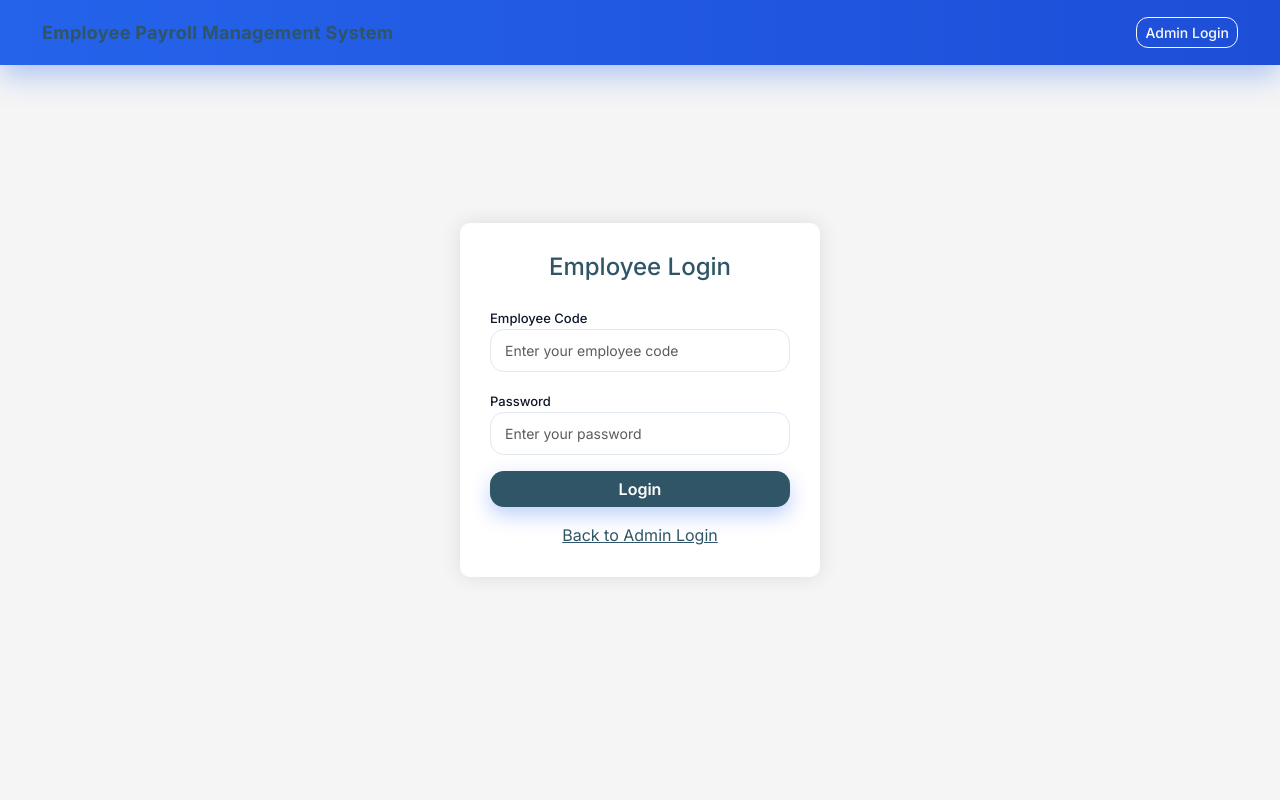
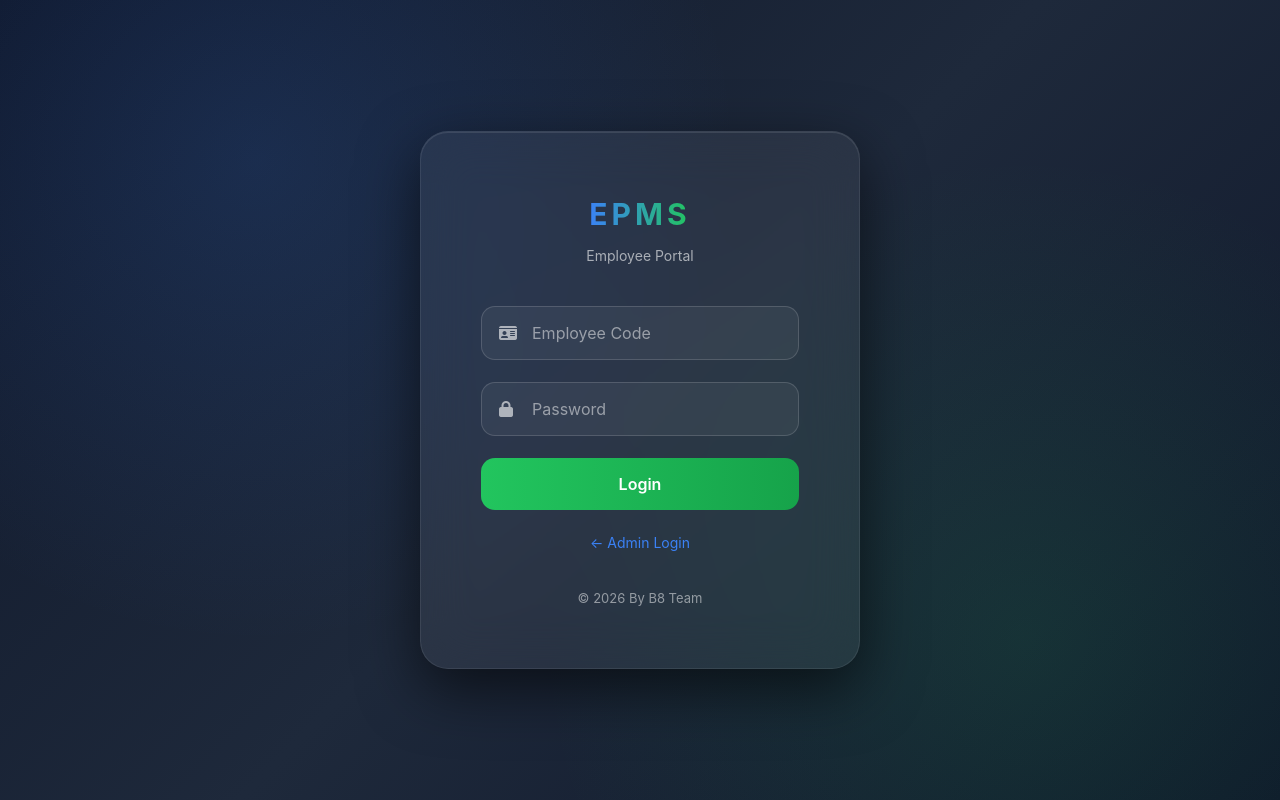
Before and after one commit to AyanMulani/EPMS12, a Flask app: page /employee/login in a window 1280 px wide. Run offline with Flask 3, Linux system fonts and the light colour scheme.

Commit message:
Update employee_login.html

```diff
--- a/templates/employee_login.html
+++ b/templates/employee_login.html
@@ -2,46 +2,160 @@
 <html>
 <head>
 <meta charset="utf-8">
-<title>EPMS - Employee Login</title>
+<title>EPMS – Employee Login</title>
+<meta name="viewport" content="width=device-width, initial-scale=1">
+
 <link href="https://cdn.jsdelivr.net/npm/bootstrap@5.3.2/dist/css/bootstrap.min.css" rel="stylesheet">
-<link rel="stylesheet" href="/static/style.css">
+<link href="https://cdnjs.cloudflare.com/ajax/libs/font-awesome/6.4.2/css/all.min.css" rel="stylesheet">
+
 <style>
-body {
-    background: #f5f5f5;
-    min-height: 100vh;
-    display: flex;
-    align-items: center;
-    justify-content: center;
+
+/* ===== Deep Premium Background ===== */
+body{
+    margin:0;
+    height:100vh;
+    display:flex;
+    align-items:center;
+    justify-content:center;
+    font-family:-apple-system, BlinkMacSystemFont, 'Segoe UI', sans-serif;
+    background:
+        radial-gradient(circle at 20% 20%, rgba(59,130,246,0.15), transparent 40%),
+        radial-gradient(circle at 80% 80%, rgba(34,197,94,0.12), transparent 40%),
+        linear-gradient(135deg,#0f172a,#1e293b,#0f172a);
 }
-.login-container {
-    max-width: 400px;
-    width: 100%;
-    padding: 20px;
+
+/* ===== Main Card ===== */
+.login-card{
+    width:100%;
+    max-width:440px;
+    padding:60px;
+    border-radius:28px;
+    background:rgba(255,255,255,0.06);
+    backdrop-filter:blur(25px);
+    border:1px solid rgba(255,255,255,0.08);
+    box-shadow:
+        0 20px 60px rgba(0,0,0,0.6),
+        inset 0 1px 0 rgba(255,255,255,0.1);
+    color:white;
 }
-.login-card {
-    background: white;
-    border-radius: 10px;
-    box-shadow: 0 0 20px rgba(0,0,0,0.1);
-    padding: 30px;
+
+/* ===== Logo ===== */
+.logo{
+    text-align:center;
+    font-size:30px;
+    font-weight:700;
+    letter-spacing:4px;
+    margin-bottom:8px;
 }
-.navbar-brand {
-    font-weight: bold;
-    color: #2f5566 !important;
+
+.logo span{
+    background:linear-gradient(90deg,#3b82f6,#22c55e);
+    -webkit-background-clip:text;
+    -webkit-text-fill-color:transparent;
+}
+
+.subtitle{
+    text-align:center;
+    font-size:14px;
+    opacity:0.6;
+    margin-bottom:40px;
+}
+
+/* ===== Inputs ===== */
+.input-wrapper{
+    position:relative;
+    margin-bottom:22px;
+}
+
+.input-wrapper i{
+    position:absolute;
+    top:50%;
+    left:18px;
+    transform:translateY(-50%);
+    opacity:0.6;
+}
+
+.form-control{
+    width:100%;
+    padding:14px 20px 14px 50px;
+    border-radius:14px;
+    border:1px solid rgba(255,255,255,0.15);
+    background:rgba(255,255,255,0.05);
+    color:white;
+    transition:all 0.25s ease;
+}
+
+.form-control::placeholder{
+    color:rgba(255,255,255,0.5);
+}
+
+.form-control:focus{
+    background:rgba(255,255,255,0.08);
+    border-color:#3b82f6;
+    box-shadow:0 0 0 3px rgba(59,130,246,0.25);
+}
+
+/* ===== Button ===== */
+.btn-login{
+    width:100%;
+    padding:14px;
+    border-radius:14px;
+    border:none;
+    font-weight:600;
+    background:linear-gradient(90deg,#22c55e,#16a34a);
+    color:white;
+    transition:all 0.25s ease;
+}
+
+.btn-login:hover{
+    transform:translateY(-2px);
+    box-shadow:0 10px 25px rgba(34,197,94,0.4);
+}
+
+/* ===== Footer ===== */
+.small-text{
+    margin-top:35px;
+    text-align:center;
+    font-size:13px;
+    opacity:0.5;
+}
+
+/* ===== Login Switch ===== */
+.login-switch {
+    text-align:center;
+    margin-top:20px;
+}
+
+.login-switch a {
+    color:#3b82f6;
+    text-decoration:none;
+    font-size:14px;
+}
+
+.login-switch a:hover {
+    text-decoration:underline;
+}
+
+/* ===== Alerts ===== */
+.alert {
+    border-radius:14px;
+    margin-bottom:20px;
 }
 </style>
 </head>
+
 <body>
-<nav class="navbar navbar-expand-lg fixed-top" style="background:#2f5566">
-<div class="container-fluid">
-<a class="navbar-brand" href="/">Employee Payroll Management System</a>
-<div class="d-flex">
-<a class="btn btn-outline-light btn-sm" href="/login">Admin Login</a>
+
+<div class="login-card">
+
+    <div class="logo">
+        <span>EPMS</span>
     </div>
+
+    <div class="subtitle">
+        Employee Portal
     </div>
-</nav>
-<div class="login-container">
-<div class="login-card">
-<h4 class="text-center mb-4" style="color:#2f5566">Employee Login</h4>
+
     {% with messages = get_flashed_messages(with_categories=true) %}
     {% if messages %}
         {% for category, message in messages %}
@@ -49,21 +163,32 @@
         {% endfor %}
     {% endif %}
     {% endwith %}
+
     <form method="POST" action="{{ url_for('employee_login') }}">
-<div class="mb-3">
-<label>Employee Code</label>
-<input type="text" name="emp_code" class="form-control" placeholder="Enter your employee code" required>
+
+        <div class="input-wrapper">
+            <i class="fa fa-id-card"></i>
+            <input type="text" name="emp_code" class="form-control" placeholder="Employee Code" required>
         </div>
-<div class="mb-3">
-<label>Password</label>
-<input type="password" name="password" class="form-control" placeholder="Enter your password" required>
+
+        <div class="input-wrapper">
+            <i class="fa fa-lock"></i>
+            <input type="password" name="password" class="form-control" placeholder="Password" required>
         </div>
-<button type="submit" class="btn btn-primary w-100" style="background:#2f5566;border-color:#2f5566">Login</button>
+
+        <button class="btn-login">Login</button>
+
     </form>
-<div class="text-center mt-3">
-<a href="/login" style="color:#2f5566">Back to Admin Login</a>
+
+    <div class="login-switch">
+        <a href="{{ url_for('login') }}">← Admin Login</a>
     </div>
+
+    <div class="small-text">
+        © 2026 By B8 Team
     </div>
+
 </div>
+
 </body>
 </html>
```
Lines whose indentation alone changed are shown as unchanged.
